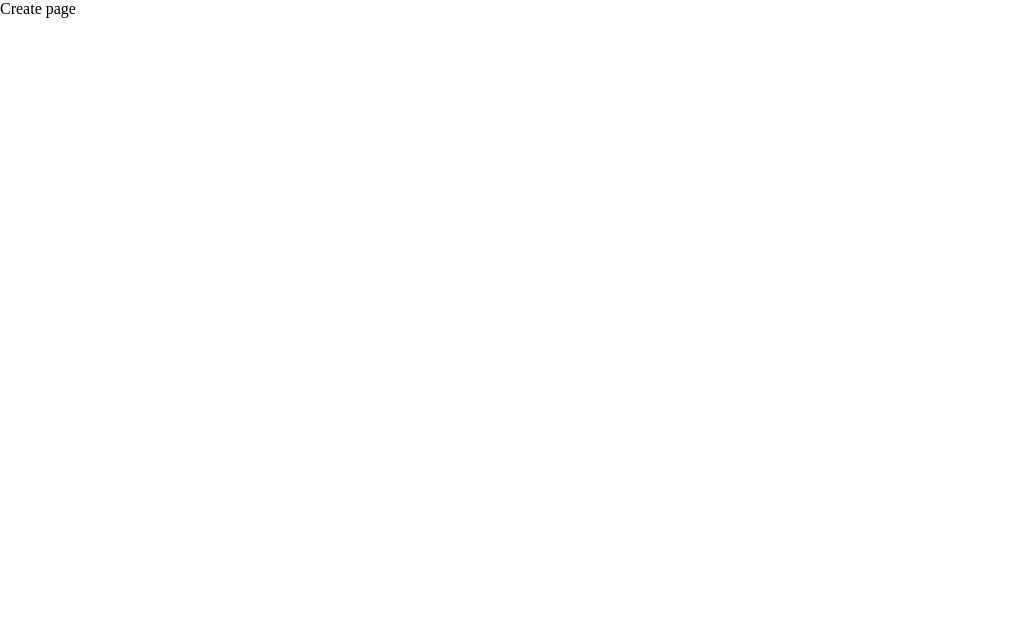
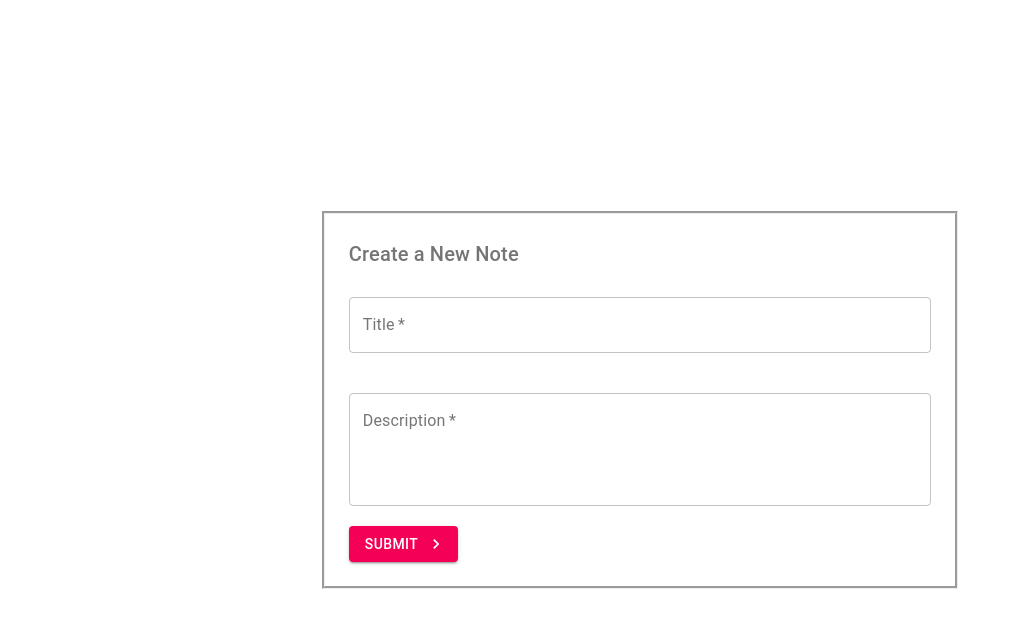
Before and after one commit to elnurseyidovv/NoteApp, a React (Create React App) app: page /create in a window 1280 px wide. Shown: the top 628 px of the page, without its empty margins (0-1021 px from the left). Built offline with nearby package versions, Linux system fonts and the light colour scheme.

Commit message:
DEV0004 | Create page is created

```diff
--- a/src/components/NoteCard.js
+++ b/src/components/NoteCard.js
@@ -9,7 +9,7 @@ import DeleteOutlined from '@material-ui/icons/DeleteOutlined'
 export default function NoteCard({ note, handleDelete }) {
     return (
         <div>
-            <Card elevation={1}>
+            <Card elevation={3}>
                 <CardHeader
                     action={
                         <IconButton onClick={() => handleDelete(note.id)}>
@@ -21,11 +21,10 @@ export default function NoteCard({ note, handleDelete }) {
                             {note.title}
                         </Typography>
                     }
-                    subheader={note.category}
                 />
                 <CardContent>
                     <Typography variant="body2" color="textSecondary">
-                        { note.details }
+                        { note.description }
                     </Typography>
                 </CardContent>
             </Card>
--- a/src/pages/Create.js
+++ b/src/pages/Create.js
@@ -1,9 +1,94 @@
-import React from 'react'
+import React, {useState} from 'react'
+import {Button, Container, makeStyles, TextField, Typography} from "@material-ui/core";
+import KeyboardArrowRightIcon from '@material-ui/icons/KeyboardArrowRight'
+import {useHistory} from "react-router-dom";
+
+const useStyles = makeStyles((theme) => {
+    return {
+        textField: {
+            width: '100%',
+            marginTop: '20px',
+            marginBottom: '20px',
+        },
+        container: {
+            height: '100vh',
+            display: 'flex',
+            justifyContent: 'center',
+            alignItems: 'center',
+        },
+        form: {
+            borderStyle: 'groove',
+            padding: theme.spacing(3),
+            backgroundColor: 'white'
+        }
+    }
+})
 
 export default function Create() {
+
+    const [title, setTitle] = useState('');
+    const [description, setDescription] = useState('');
+    const [titleError, setTitleError] = useState(false);
+    const [descriptionError, setDescriptionError] = useState(false);
+    const history = useHistory();
+
+    const classes = useStyles();
+
+    const handleSubmit = (e) => {
+        e.preventDefault()
+        setTitleError(title === '');
+        setDescriptionError(description === '');
+
+        if (title && description) {
+            fetch('http://localhost:8080/notes', {
+                method: 'POST',
+                headers: {"Content-type": "application/json"},
+                body: JSON.stringify({ title, description })
+            }).then(() => history.push('/'))
+        }
+    }
+
     return (
-        <div>
-            Create page
-        </div>
+        <Container size='sm' className={classes.container}>
+            <form noValidate onSubmit={handleSubmit} className={classes.form}>
+                <Typography
+                    variant='h6'
+                    color='textSecondary'
+                    component='h2'
+                    gutterBottom
+
+                >
+                    Create a New Note
+                </Typography>
+                <TextField
+                    id="title"
+                    label="Title"
+                    variant="outlined"
+                    className={classes.textField}
+                    error={titleError}
+                    required
+                    onChange={(e) => {setTitle(e.target.value)}}
+                />
+                <TextField
+                    id="description"
+                    label="Description"
+                    variant="outlined"
+                    required
+                    multiline
+                    rows={4}
+                    className={classes.textField}
+                    error={descriptionError}
+                    onChange={(e) => {setDescription(e.target.value)}}
+                />
+                <Button
+                    type="submit"
+                    color="secondary"
+                    variant="contained"
+                    endIcon={<KeyboardArrowRightIcon />}
+                >
+                    Submit
+                </Button>
+            </form>
+        </Container>
     )
 }
```
Also changed, not shown: data/notes_data.json (+21 -6 lines).
